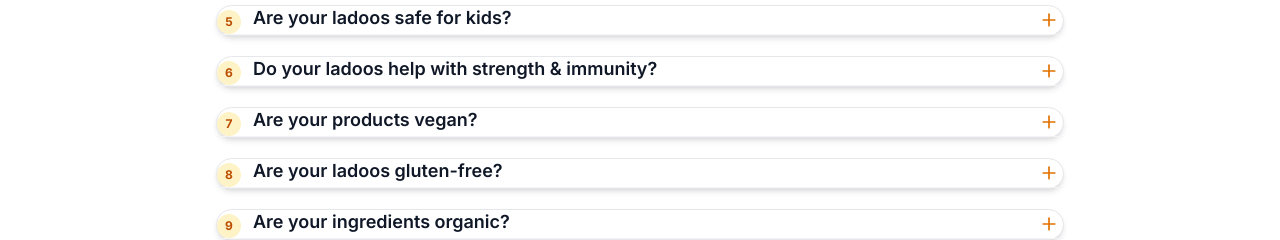
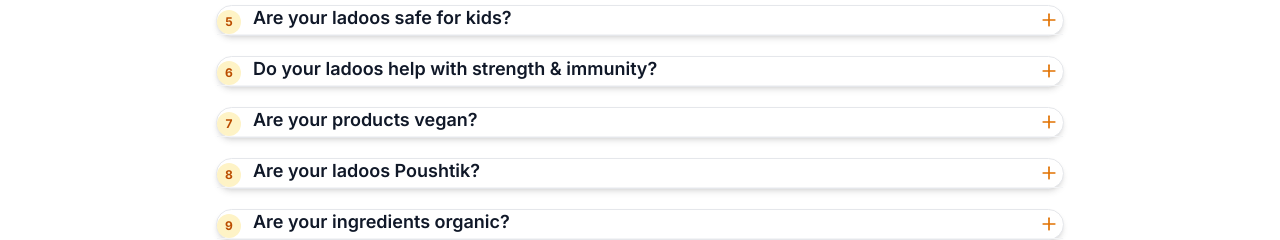
Before and after one commit to salonijibhe07/Ladooz, a Next.js app: page /FAQ in a window 1280 px wide. Shown: the part 1980-2220 px from the top of the page. Built offline with nearby package versions, Linux system fonts and the light colour scheme; no server answers; the database is empty.

Commit message:
change FAQs

```diff
--- a/app/FAQ/page.tsx
+++ b/app/FAQ/page.tsx
@@ -41,15 +41,15 @@ const faqs: FAQSection[] = [
       { q: "Are your ladoos good for pregnant women?", a: "Yes. Dink, Dry Fruit, and Poushtik ladoos are traditionally recommended." },
       { q: "Are your ladoos safe for kids?", a: "Absolutely. For toddlers, smaller portions are recommended." },
       { q: "Do your ladoos help with strength & immunity?", a: "Yes. Ingredients like nuts, jaggery, millets, and dink support energy and immunity." },
-      { q: "Are your products vegan?", a: "No. We use pure desi ghee for traditional taste." },
-      { q: "Are your ladoos gluten-free?", a: "Some varieties like Dry Fruit and Poushtik are gluten-free." },
+      { q: "Are your products vegan?", a: "Yes. We have special Laddos for Vegan." },
+      { q: "Are your ladoos Poushtik?", a: "Some varieties like Dry Fruit and Nachani are Poushtik." },
       { q: "Are your ingredients organic?", a: "We use premium-quality ingredients and organic options wherever possible." },
       { q: "Do your ladoos contain allergens?", a: "Some contain nuts, ghee, or gluten. Please check before ordering." },
       { q: "Do you fry the ladoos?", a: "No. Our ladoos are slow-roasted and hand-rolled." },
-      { q: "Can I get ladoos without ghee?", a: "Traditional ladoos require ghee, but light-ghee options may be suggested." },
+      { q: "Can I get ladoos without ghee?", a: "Yes, We have Vegan Ladoos Option." },
       { q: "Are ladoos suitable for fitness enthusiasts?", a: "Yes! Dry Fruit, Nachani, and Poushtik ladoos are popular for energy." },
       { q: "Are any ladoos suitable for weight loss?", a: "Millet-based ladoos offer clean energy. Portion control is key." },
-      { q: "Do ladoos help postpartum recovery?", a: "Yes. Dink Ladoo is traditionally recommended for postpartum strength." }
+      { q: "Do ladoos help postpartum recovery?", a: "Yes. Dink, Aliv Ladoo is traditionally recommended for postpartum strength." }
     ]
   }
 ];
--- a/app/products/[id]/page.tsx
+++ b/app/products/[id]/page.tsx
@@ -368,7 +368,7 @@ export default function ProductDetailPage() {
                   >
                     {product?.category?.slug === 'signature-ladoo'
                       ? 'Box of 15 Ladoos (500 g)'
-                      : 'Box of 8 Ladoos (200 g)'}
+                      : 'Box of 15 Ladoos (500 g)'}
                   </button>
                 </div>
               </div>
--- a/app/shop/products/[id]/page.tsx
+++ b/app/shop/products/[id]/page.tsx
@@ -372,8 +372,8 @@ export default function ProductDetailPage() {
                     aria-pressed="true"
                   >
                     {product?.category?.slug === 'signature-ladoo'
-                      ? 'Box of 8 Ladoos (500 g)'
-                      : 'Box of 8 Ladoos (200 g)'}
+                      ? 'Box of 15 Ladoos (500 g)'
+                      : 'Box of 15 Ladoos (200 g)'}
                   </button>
                 </div>
               </div>
```
